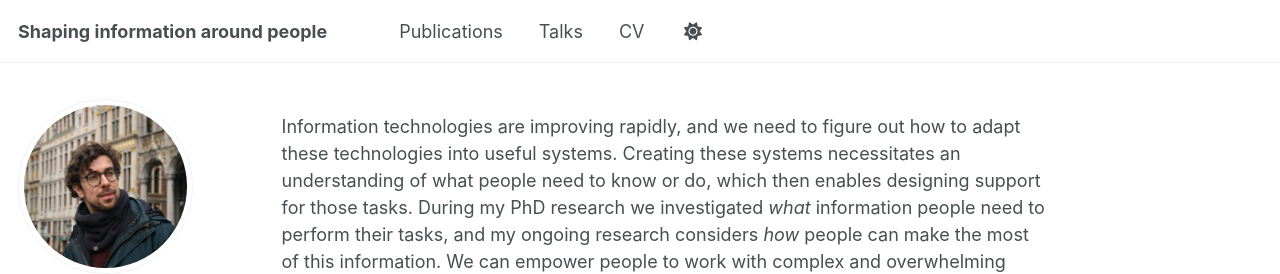
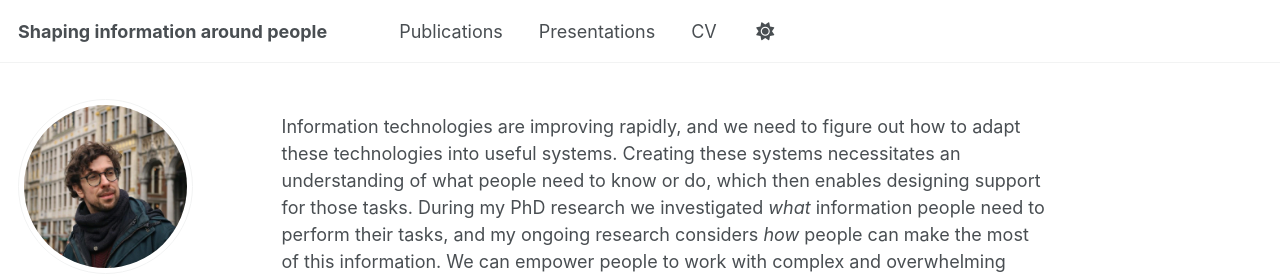
Before and after one commit to tmschoegje/tmschoegje.github.io, a Jekyll site: the page built from _pages/about.md, in a window 1280 px wide. Shown: the top 274 px of the page. Built offline with Jekyll 4.4.1, drawn with Linux system fonts in a browser that asks for light colours; some web fonts are replaced; a script that is not in the unit is left out.

Commit message:
Update navigation.yml

```diff
--- a/_data/navigation.yml
+++ b/_data/navigation.yml
@@ -11,7 +11,7 @@ main:
   - title: "Publications"
     url: /publications/
 
-  - title: "Talks"
+  - title: "Presentations"
     url: /talks/
 
   #- title: "Portfolio"
@@ -20,5 +20,5 @@ main:
   - title: "CV"
     url: /cv/
 
-  # - title: "CV"
+  # - title: "Resume"
   #   url: /cv-json/
```
